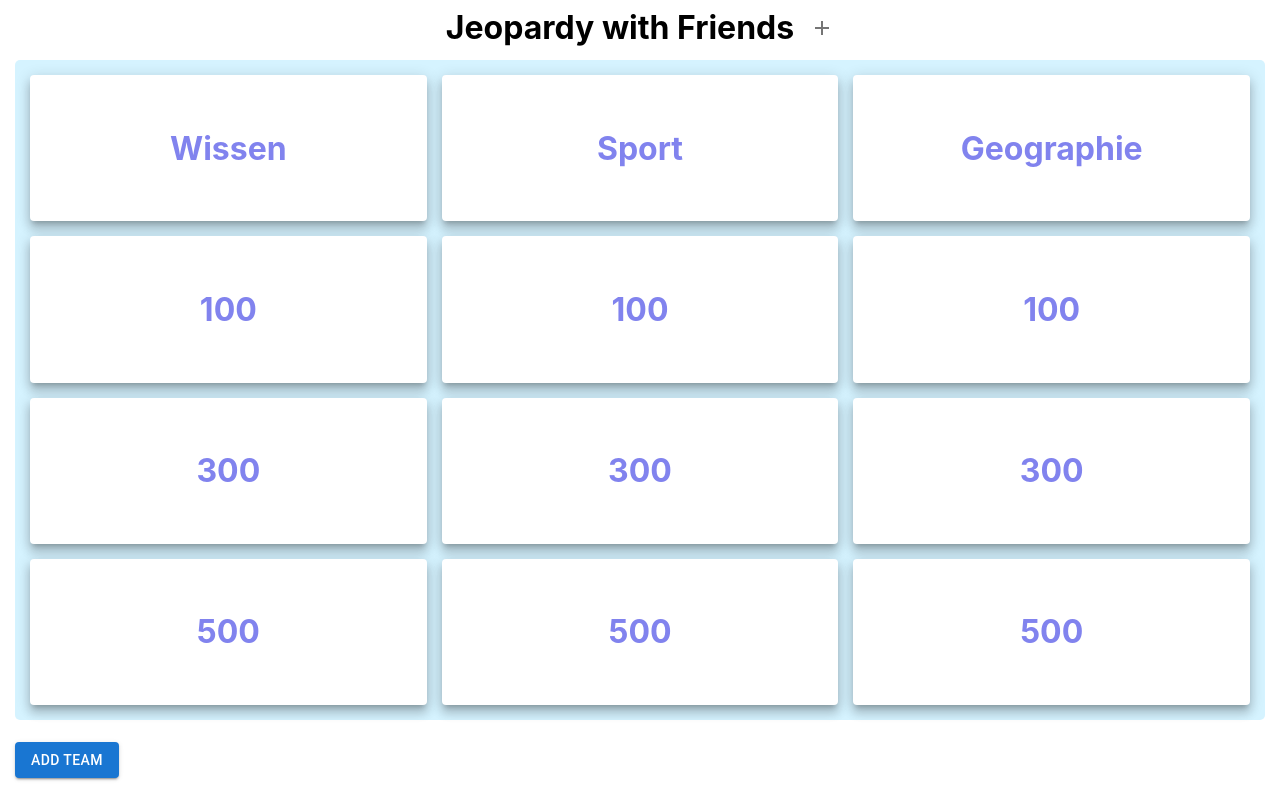
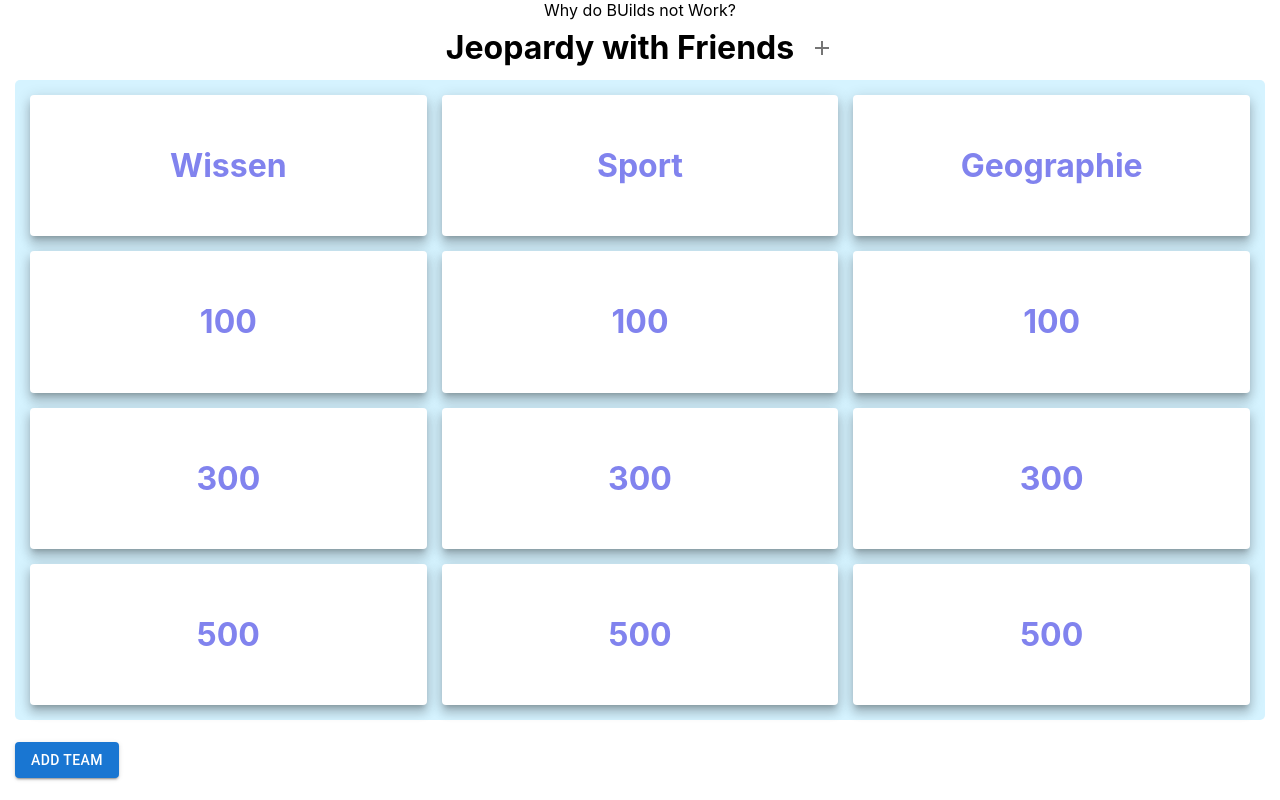
Before and after one commit to DrDrave/QuizBoard, a React (Create React App) app: page / in a window 1280 px wide. Built offline with nearby package versions, Linux system fonts and the light colour scheme.

Commit message:
added test text

```diff
--- a/src/QuizContainer.tsx
+++ b/src/QuizContainer.tsx
@@ -77,6 +77,7 @@ function QuizContainer () {
 
     return (
         <Stack className={"QuizContainer"}>
+        Why do BUilds not Work?
             <div style={{height: '60px'}}>
                 <Stack flexDirection="row" justifyContent={'center'}>
                     <h1 style={{margin: '8px'}}>
```
